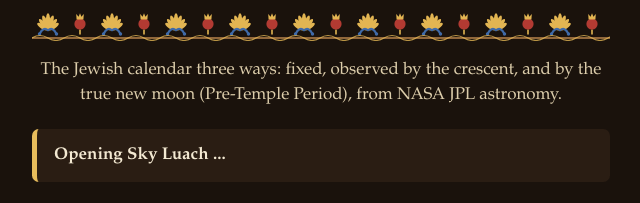
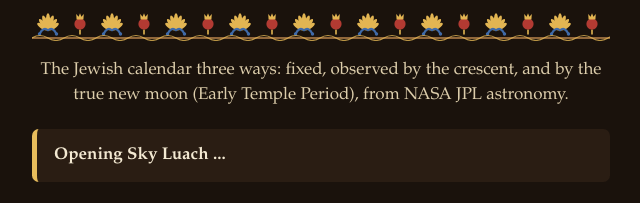
Before and after one commit to geradsmith81-dev/sky-luach-launcher, a plain HTML site: page index.html in a window 1280 px wide. Shown: the part 276-479 px from the top of the page, 319-959 px from the left. Drawn offline with Linux system fonts and the light colour scheme.

Commit message:
Add files via upload

```diff
--- a/index.html
+++ b/index.html
@@ -4,7 +4,7 @@
 <meta charset="utf-8">
 <meta name="viewport" content="width=device-width, initial-scale=1, viewport-fit=cover">
 <title>Sky Luach · לוח השמים</title>
-<meta name="description" content="The Jewish calendar three ways - fixed, observed and Pre-Temple Period - from NASA JPL astronomy.">
+<meta name="description" content="The Jewish calendar three ways - fixed, observed and Early Temple Period - from NASA JPL astronomy.">
 <meta name="theme-color" content="#1a120c">
 <link rel="manifest" href="manifest.webmanifest">
 <link rel="icon" type="image/png" sizes="32x32" href="icons/favicon-32.png">
@@ -47,7 +47,7 @@
   <h1>Sky Luach <span class="he">לוח השמים</span></h1>
   <div class="paleo" title="לוח השמים in Paleo-Hebrew letters">𐤋𐤅𐤇𐤟𐤄𐤔𐤌𐤉𐤌</div>
   <div class="frieze" role="presentation"></div>
-  <p class="sub">The Jewish calendar three ways: fixed, observed by the crescent, and by the true new moon (Pre-Temple Period), from NASA JPL astronomy.</p>
+  <p class="sub">The Jewish calendar three ways: fixed, observed by the crescent, and by the true new moon (Early Temple Period), from NASA JPL astronomy.</p>
   <div class="status" id="status">Opening Sky Luach ...</div>
   <a class="go" id="go" href="#">Open Sky Luach</a>
   <button class="install" id="install" type="button">Add Sky Luach to this device</button>
```
Also changed, not shown: manifest.webmanifest.
